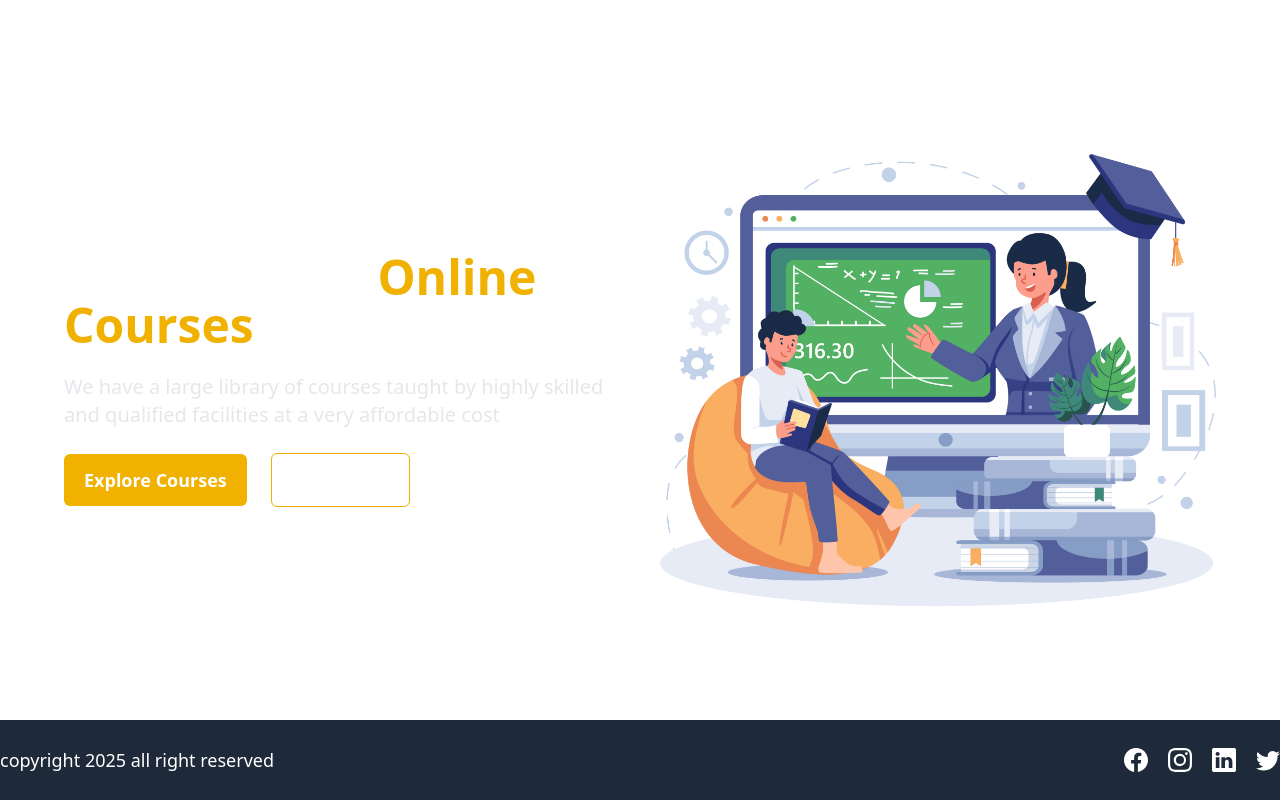
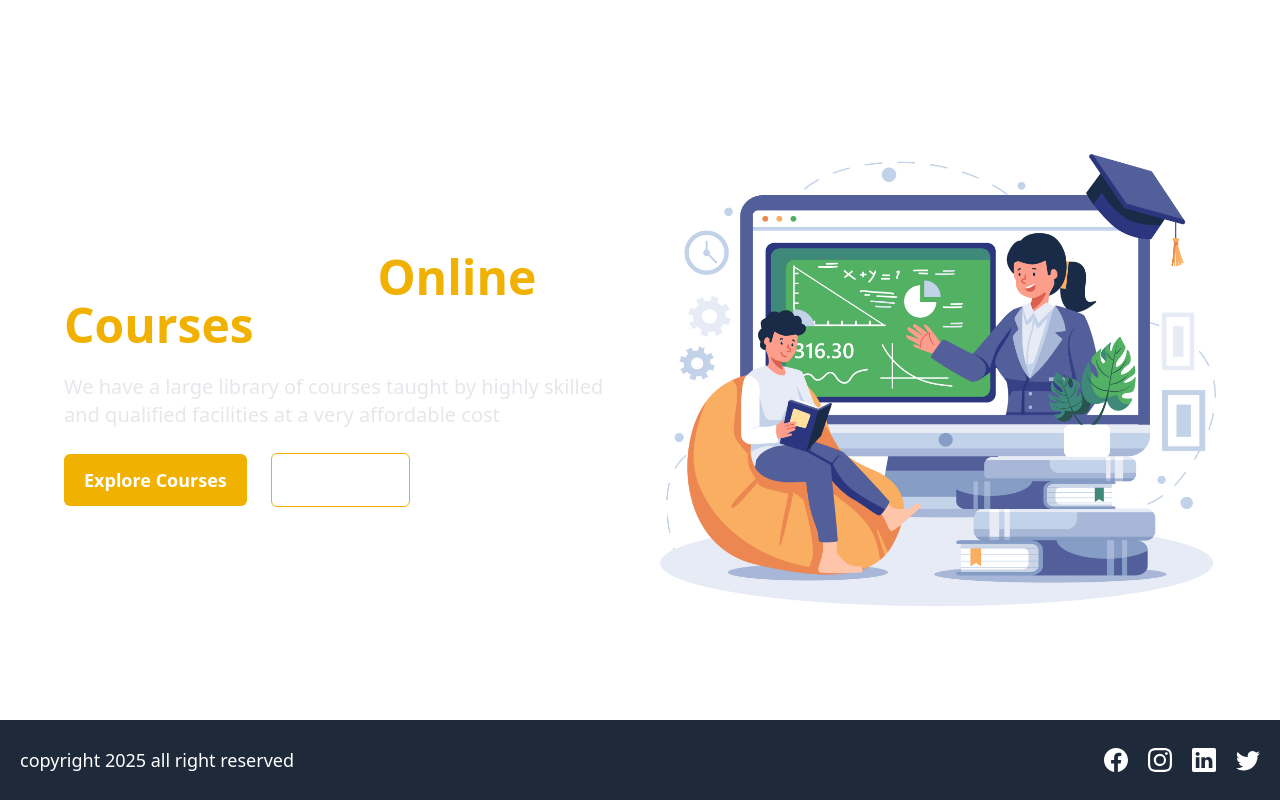
Before and after one commit to IsamirMalik/Projects, a React (Vite) app in the folder lms-frontend/: page / in a window 1280 px wide. Built offline with nearby package versions, Linux system fonts and the light colour scheme.

Commit message:
fixed Footer padding

```diff
--- a/lms-frontend/src/Components/Footer.jsx
+++ b/lms-frontend/src/Components/Footer.jsx
@@ -7,7 +7,7 @@ function Footer() {
 
   return (
     <>
-      <footer className="relative left-0 bottom-0 h-[10vh] py-5 flex flex-col sm:flex-row items-center justify-between text-white bg-gray-800">
+      <footer className="relative left-0 bottom-0 h-[10vh] py-5 px-5 flex flex-col sm:flex-row items-center justify-between text-white bg-gray-800">
         <section className="text-lg ">
           copyright {year} all right reserved
         </section>
```
